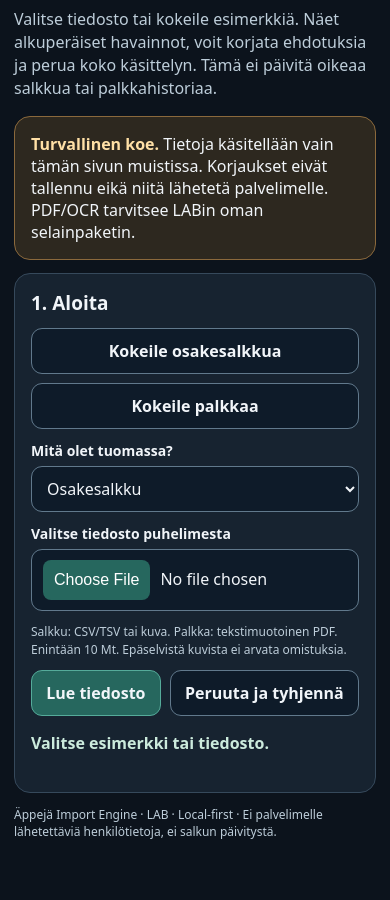
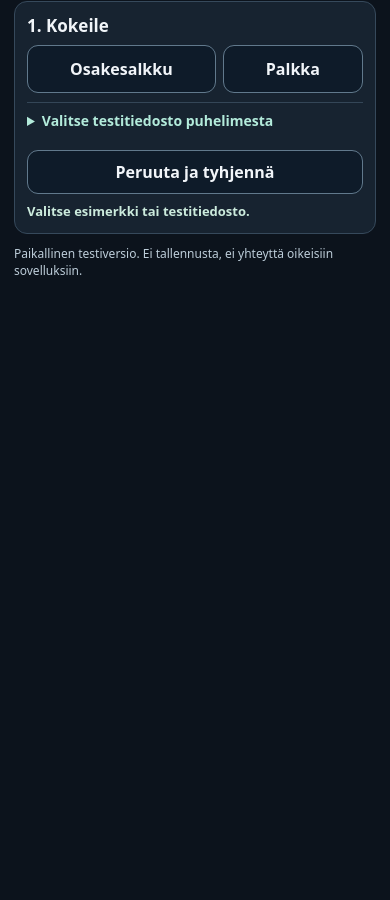
Before and after one commit to naatti21/appeja-import-engine, a website with bundled scripts: page demo/mobile-source-review.html in a window 390 px wide. Shown: the part 111-1011 px from the top of the page. After the commit the page ends 844 px from the top, so only its background shows below. Built offline with nearby package versions, Linux system fonts and the light colour scheme.

Commit message:
ux(lab): collapse file controls and cut redundant panels from first mobile viewport

```diff
--- a/demo/mobile-source-review.html
+++ b/demo/mobile-source-review.html
@@ -50,35 +50,55 @@ input[type="file"],select,.edit-input{width:100%}input[type="file"]::file-select
 .edit-actions{margin-top:7px}.edit-actions button{flex:1}
 .issue-list{max-height:220px;overflow-y:auto;padding-bottom:10px}
 @media(max-width:370px){.summary-grid{grid-template-columns:repeat(2,minmax(0,1fr))}.summary-value{font-size:15px}}
+
+/* Mobile-first: let the result, not the upload form, occupy the screen. */
+main{padding-top:14px;padding-bottom:22px}
+h1{margin:5px 0;font-size:26px}h2{font-size:17px;margin:0 0 8px}
+.intro{margin:5px 0 9px}
+.panel{padding:12px;margin:9px 0;border-radius:13px}
+.start-panel{padding:12px}
+.sample-actions{gap:7px}.sample-actions button{min-height:48px}
+.cancel-action{margin-top:7px}.cancel-action button{width:100%;min-height:40px}
+#fileImport{margin-top:9px}
+#fileImport>summary{min-height:40px;padding:8px 0}
+#fileImport input[type=file]{padding:8px}
+#fileImport #analyze{margin-top:8px;width:100%}
+#feedback[role=status]{margin:8px 0 0;min-height:0;font-size:13px}
+.overview-panel p{margin:0;font-size:13px}
+.review-card{margin:9px 0;padding:11px}
+.review-card h3{margin:0 0 5px}
+.summary-grid{margin:6px 0}
+footer{padding:2px 0}
 </style>
 </head>
 <body><main>
-<header><div class="eyebrow">ÄPPEJÄ · IMPORT ENGINE · LAB</div><h1>Tarkista tunnistetut tiedot</h1></header>
-<p>Valitse tiedosto tai kokeile esimerkkiä. Näet alkuperäiset havainnot, voit korjata ehdotuksia ja perua koko käsittelyn. Tämä ei päivitä oikeaa salkkua tai palkkahistoriaa.</p>
-<section class="panel notice"><strong>Turvallinen koe.</strong> Tietoja käsitellään vain tämän sivun muistissa. Korjaukset eivät tallennu eikä niitä lähetetä palvelimelle. PDF/OCR tarvitsee LABin oman selainpaketin.</section>
-<section class="panel" aria-label="Tuonnin aloitus">
-<h2>1. Aloita</h2>
-<div class="row"><button type="button" id="sampleHoldings">Kokeile osakesalkkua</button><button type="button" id="samplePayroll">Kokeile palkkaa</button></div>
-<label for="kind">Mitä olet tuomassa?</label>
-<select id="kind"><option value="holdings">Osakesalkku</option><option value="payroll">Palkkalaskelma</option></select>
-<label for="documentFile">Valitse tiedosto puhelimesta</label>
-<input id="documentFile" type="file" accept=".csv,.tsv,.txt,.pdf,.png,.jpg,.jpeg,.webp,text/plain,text/csv,application/pdf,image/png,image/jpeg,image/webp">
-<p class="tiny">Salkku: CSV/TSV tai kuva. Palkka: tekstimuotoinen PDF. Enintään 10 Mt. Epäselvistä kuvista ei arvata omistuksia.</p>
-<div class="row"><button class="primary" id="analyze" type="button">Lue tiedosto</button><button id="cancel" type="button">Peruuta ja tyhjennä</button></div>
-<p id="feedback" role="status" aria-live="polite">Valitse esimerkki tai tiedosto.</p>
+<header><div class="eyebrow">ÄPPEJÄ · ENGINE LAB</div><h1>Tuonnin tarkistus</h1></header>
+<p class="tiny intro">Kokeile yhdellä painalluksella. Tässä testissä tietoja ei tallenneta salkkuun tai palkkahistoriaan.</p>
+<section class="panel start-panel" aria-label="Tuonnin aloitus">
+<h2>1. Kokeile</h2>
+<div class="row sample-actions">
+  <button type="button" id="sampleHoldings">Osakesalkku</button>
+  <button type="button" id="samplePayroll">Palkka</button>
+</div>
+<details id="fileImport" class="record-details">
+  <summary>Valitse testitiedosto puhelimesta</summary>
+  <p class="tiny warn">Vain keksittyä testiaineistoa. Älä vielä lisää oikeita palkkalaskelmia tai sijoituskuvia.</p>
+  <label for="kind">Tiedoston sisältö</label>
+  <select id="kind"><option value="holdings">Osakesalkku</option><option value="payroll">Palkkalaskelma</option></select>
+  <label for="documentFile">PDF, kuva tai taulukko</label>
+  <input id="documentFile" type="file" accept=".csv,.tsv,.txt,.pdf,.png,.jpg,.jpeg,.webp,text/plain,text/csv,application/pdf,image/png,image/jpeg,image/webp">
+  <button id="analyze" class="primary" type="button">Lue tiedosto</button>
+</details>
+<div class="row cancel-action"><button id="cancel" type="button">Peruuta ja tyhjennä</button></div>
+<p id="feedback" role="status" aria-live="polite">Valitse esimerkki tai testitiedosto.</p>
 </section>
 <section id="draftPanel" hidden>
-<div class="panel">
-<h2>2. Tunnistuksen yhteenveto</h2>
-<p>Näet tärkeimmät tiedot ensin. Avaa tarkistus vain, jos haluat nähdä lähteen tai korjata yksittäistä kenttää.</p>
-<p id="draftSummary"></p>
+<div class="panel overview-panel"><h2>2. Tulos</h2><p id="draftSummary"></p></div>
 <div id="reviewCards"></div>
-</div>
 <div class="panel" id="imagePanel" hidden><h2>Alkuperäinen kuva</h2><img alt="Valittu kuva paikallisessa esikatselussa" id="sourcePreview"></div>
-<div class="panel"><h2>3. Tarkistushuomiot</h2><div id="issueItems"></div></div>
-<div class="panel notice"><strong>Tallennus on estetty.</strong> Tämä LAB näyttää vain tarkistusluonnoksen. Palkan ja Osakevahdin omat hyväksyntäportit toteutetaan ja testataan erikseen.</div>
+<div class="panel" id="issuePanel" hidden><h2>Tarkistushuomiot</h2><div id="issueItems"></div></div>
 </section>
-<footer class="tiny">Äppejä Import Engine · LAB · Local-first · Ei palvelimelle lähetettäviä henkilötietoja, ei salkun päivitystä.</footer>
+<footer class="tiny">Paikallinen testiversio. Ei tallennusta, ei yhteyttä oikeisiin sovelluksiin.</footer>
 <script type="module" src="./mobile-source-review.mjs"></script>
 </main></body>
 </html>
```
